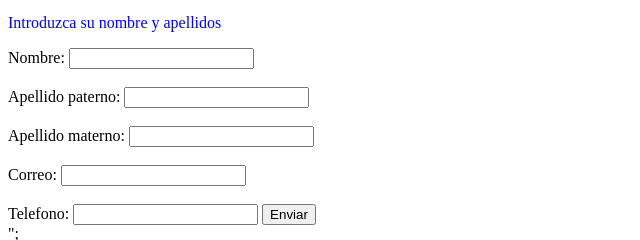
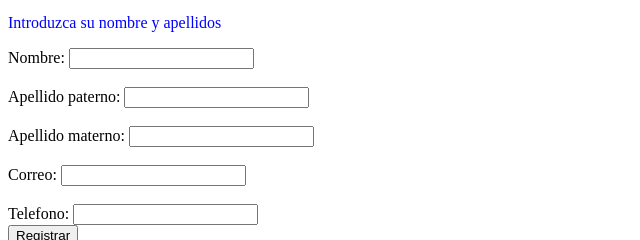
Before and after one commit to flynnGodslayer/3pvavila, a PHP site: page / in a window 1280 px wide. Shown: the part 53-293 px from the top of the page, without its empty margins (0-640 px from the left). Run offline with PHP 8.4, Linux system fonts and the light colour scheme; some libraries are stand-ins or nearby versions.

Commit message:
Update index.php

```diff
--- a/index.php
+++ b/index.php
@@ -37,7 +37,8 @@
 		<br>
 		<br>
 		Telefono: <input type="text" name="telefono">
-		<input type="submit" value="Enviar">
+		<br>
+		<button class="btn btn-primary">Registrar</button>
 	</form>";
 
 
```
